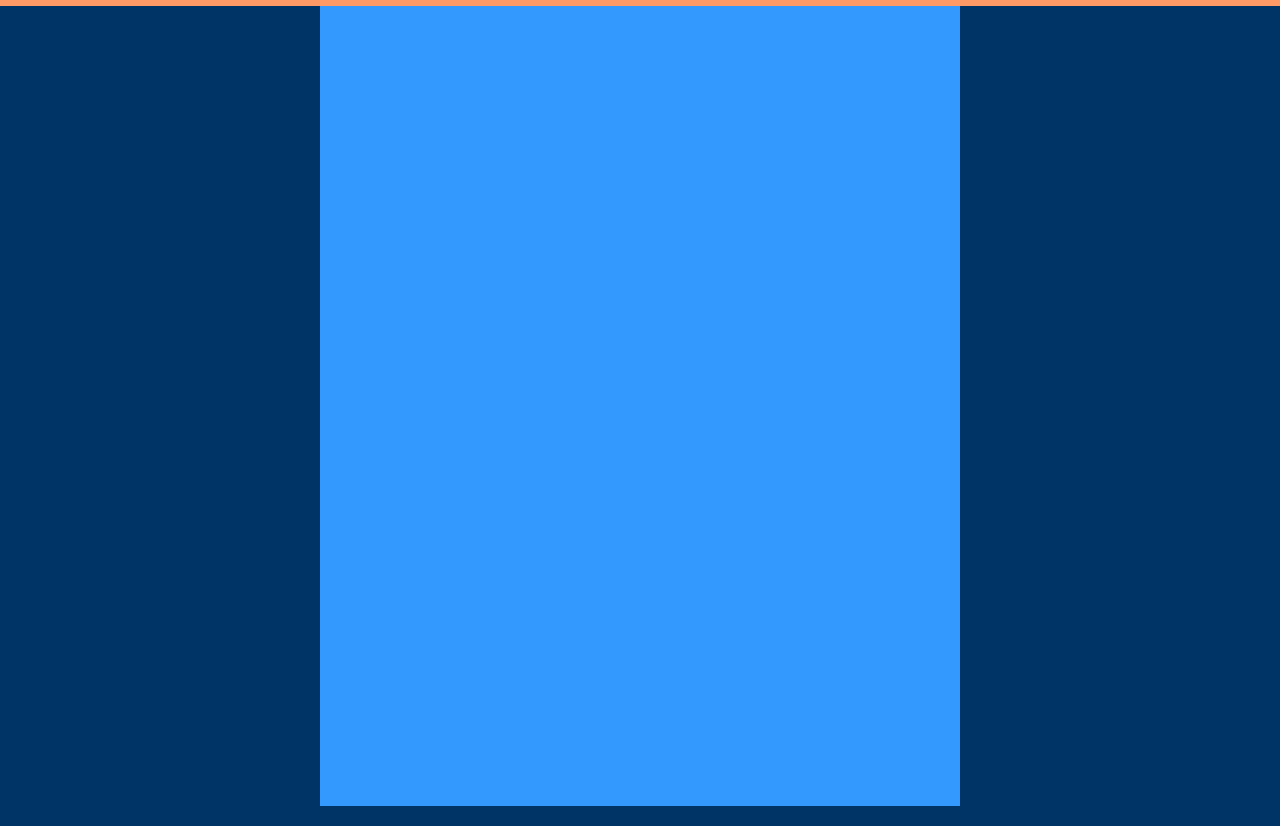
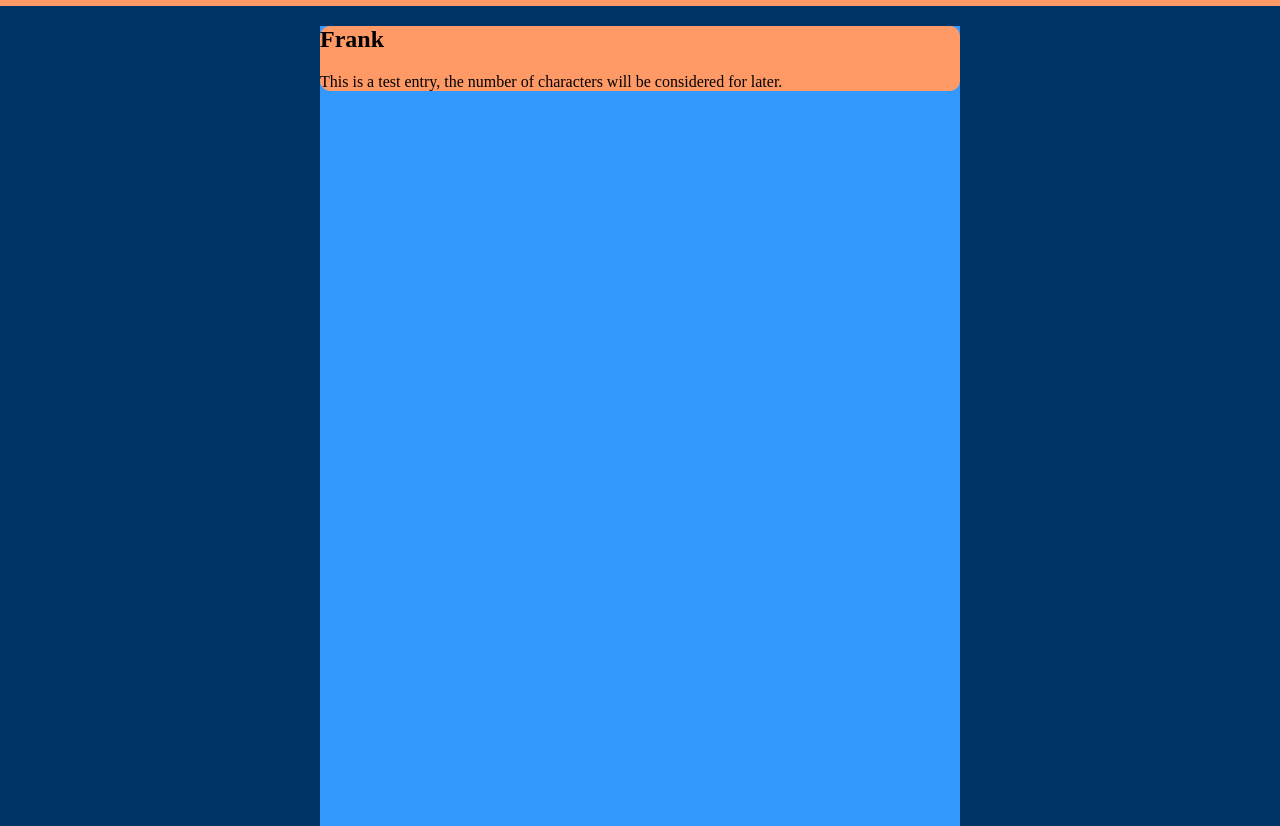
Before and after one commit to AChenny/blog-clone, a plain HTML site: page blogPage/timeline.html in a window 1280 px wide. Shown: the part 74-900 px from the top of the page. Drawn offline with Linux system fonts and the light colour scheme.

Commit message:
Added jquery
-Added the jquery library
-Added a test blog entry as well as start the blogEntry class style to stylesheet

```diff
--- a/blogPage/timeline.html
+++ b/blogPage/timeline.html
@@ -15,8 +15,14 @@ TODO: Add a way to seperate the blog entries in their own div or section
     <div id="titleHeading">
       <h1>Frank</h1>
     </div>
-
+      <!--Blog entries will start with a username then the content-->
+      <!--Test Blog entry-->
     <div id="blogEntries">
+      <div class="entry">
+        <h2>Frank</h2>
+        <p>This is a test entry, the
+          number of characters will be considered for later.</p>
+      </div>
     </div>
   </body>
 </html>
--- a/blogPage/timelineStyles.css
+++ b/blogPage/timelineStyles.css
@@ -38,3 +38,9 @@ h1 {
   margin: 0px auto;
   background-color: #3399FF;
 }
+
+.entry {
+  display: block;
+  background-color: #FF9966;
+  border-radius: 10px;
+}
```
Also changed, not shown: blogPage/package-lock.json (added), blogPage/timelineScripts.js (added).
